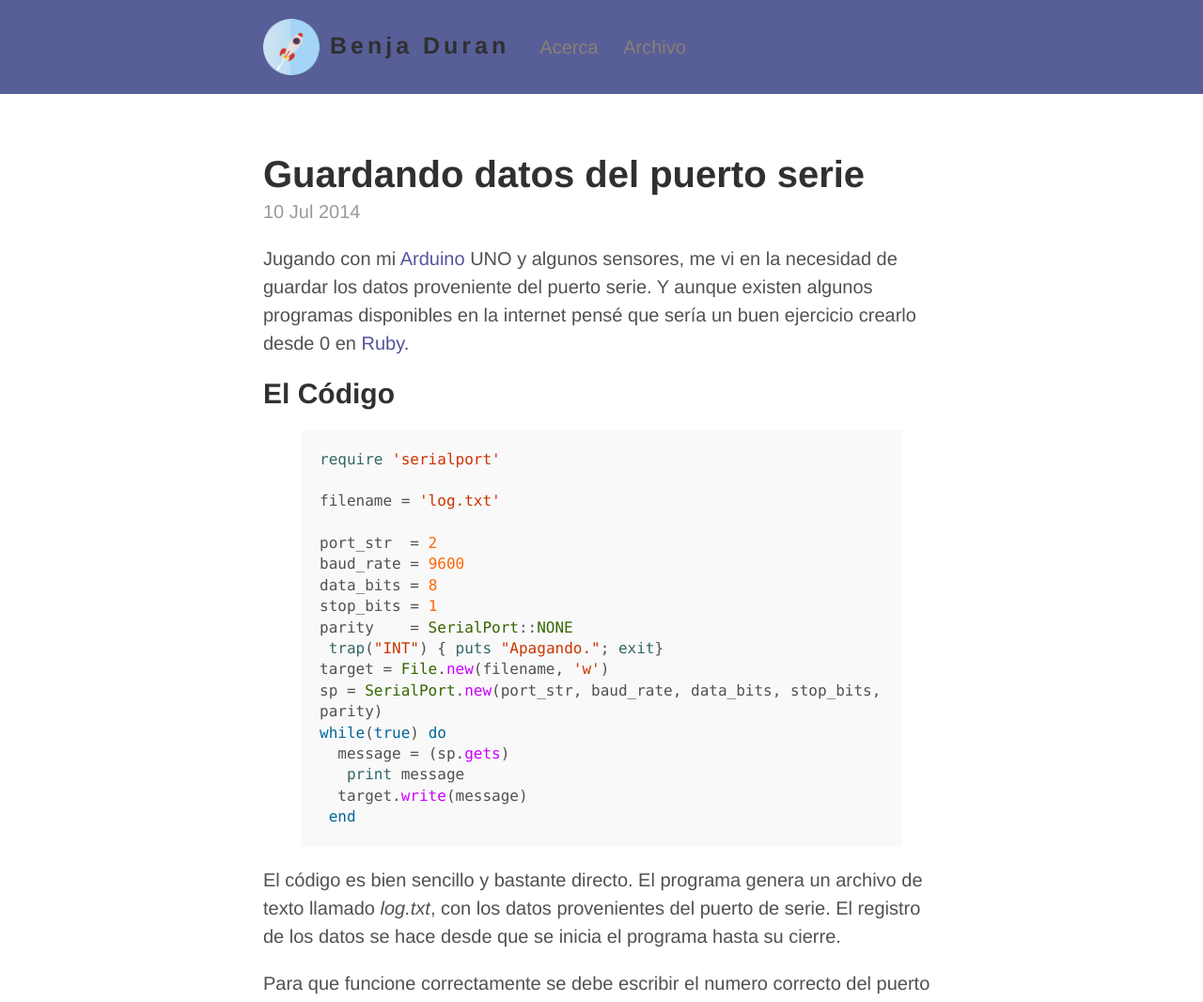
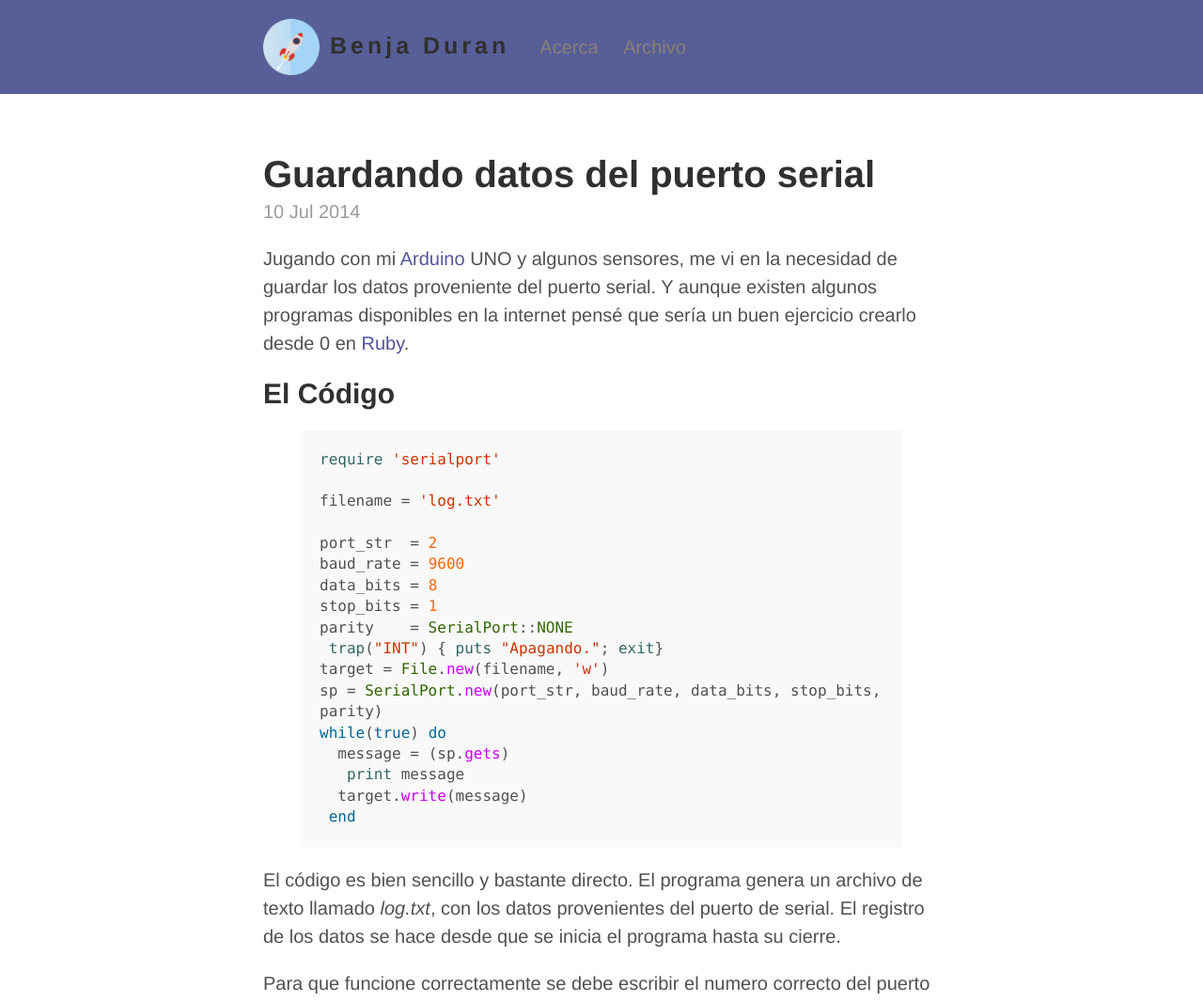
Before and after one commit to benjad/benjad.github.io, a Jekyll site: the page built from _posts/2014-07-10-monitor-serial-ruby.md, in a window 1280 px wide. Shown: the top 1066 px of the page at 94% size. Built offline with Jekyll 4.4.1, drawn with Linux system fonts in a browser that asks for light colours; Markdown is read by kramdown in place of the engine named in the settings; comment, search, counter and statistics services are not loaded.

Commit message:
cambio a serial y opyimizacion ceo

```diff
--- a/_includes/head.html
+++ b/_includes/head.html
@@ -3,7 +3,9 @@
   <meta http-equiv="content-type" content="text/html; charset=utf-8">
 
   <!-- Enable responsiveness on mobile devices-->
-  <meta name="viewport" content="width=device-width, initial-scale=1.0, maximum-scale=1">
+  <!-- <meta name="viewport" content="width=device-width, initial-scale=1.0, maximum-scale=1"> -->
+
+ {% if page.description %}<meta name="description" content="{{ page.description }}">{% endif %}
 
   <title>
     {% if page.title == "Home" %}
--- a/_posts/2014-07-10-monitor-serial-ruby.md
+++ b/_posts/2014-07-10-monitor-serial-ruby.md
@@ -1,12 +1,13 @@
 ---
 layout: post
-title: Guardando datos del puerto serie
+title: Guardando datos del puerto serial
+description: Guardar datos provenientes del puerto serial del arduino con ruby
 comments: true
 ---
 
 
 
-Jugando con mi [Arduino](http://www.arduino.cc/) UNO y algunos sensores, me vi en la necesidad de guardar los datos proveniente del puerto serie. Y
+Jugando con mi [Arduino](http://www.arduino.cc/) UNO y algunos sensores, me vi en la necesidad de guardar los datos proveniente del puerto serial. Y
 aunque existen algunos programas disponibles en la internet pensé que sería un buen ejercicio crearlo desde 0 en  [Ruby](https://www.ruby-lang.org/es/).
 
 ##El Código
@@ -31,7 +32,7 @@ while(true) do
  end
 {% endhighlight %}
 
-El código es bien sencillo y bastante directo. El programa genera un archivo de texto  llamado *log.txt*, con los datos provenientes del puerto de serie.
+El código es bien sencillo y bastante directo. El programa genera un archivo de texto  llamado *log.txt*, con los datos provenientes del puerto de serial.
 El registro de los datos se hace desde que se inicia el programa hasta su cierre.
 
 
```
